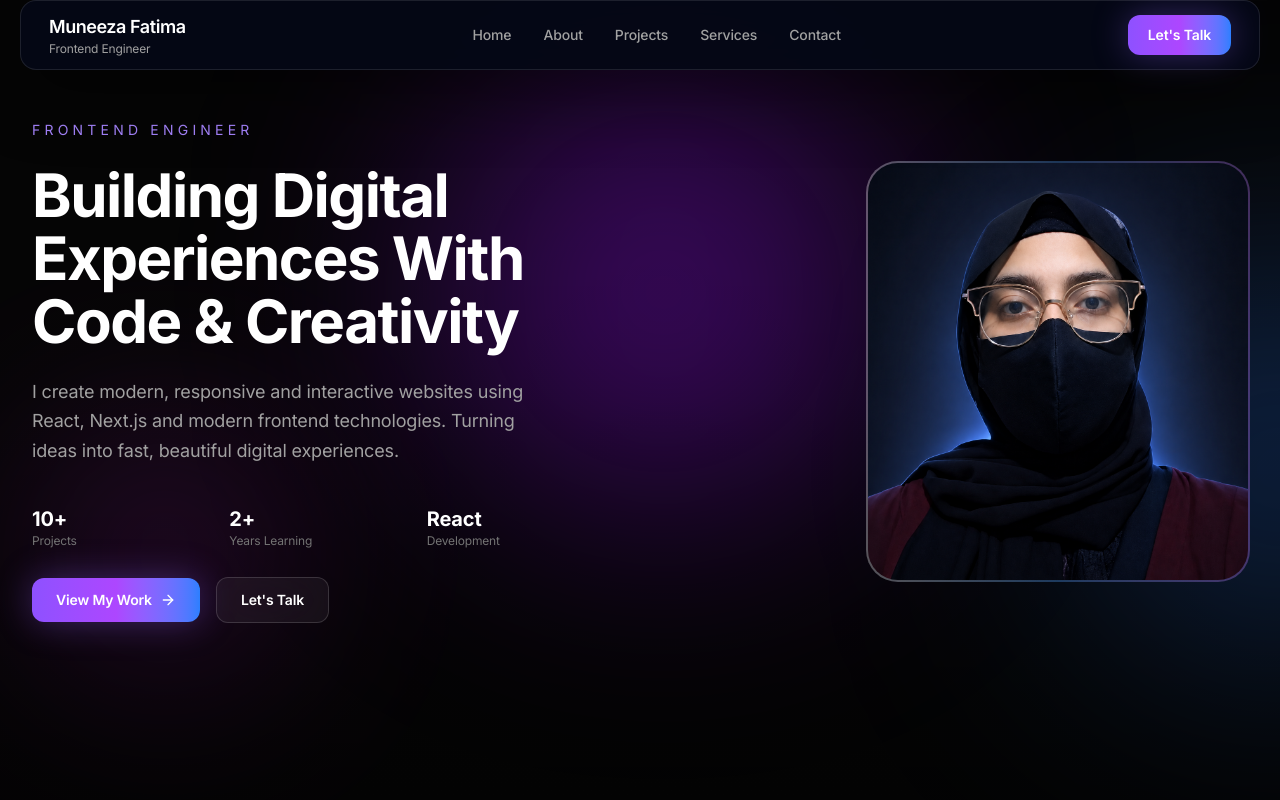
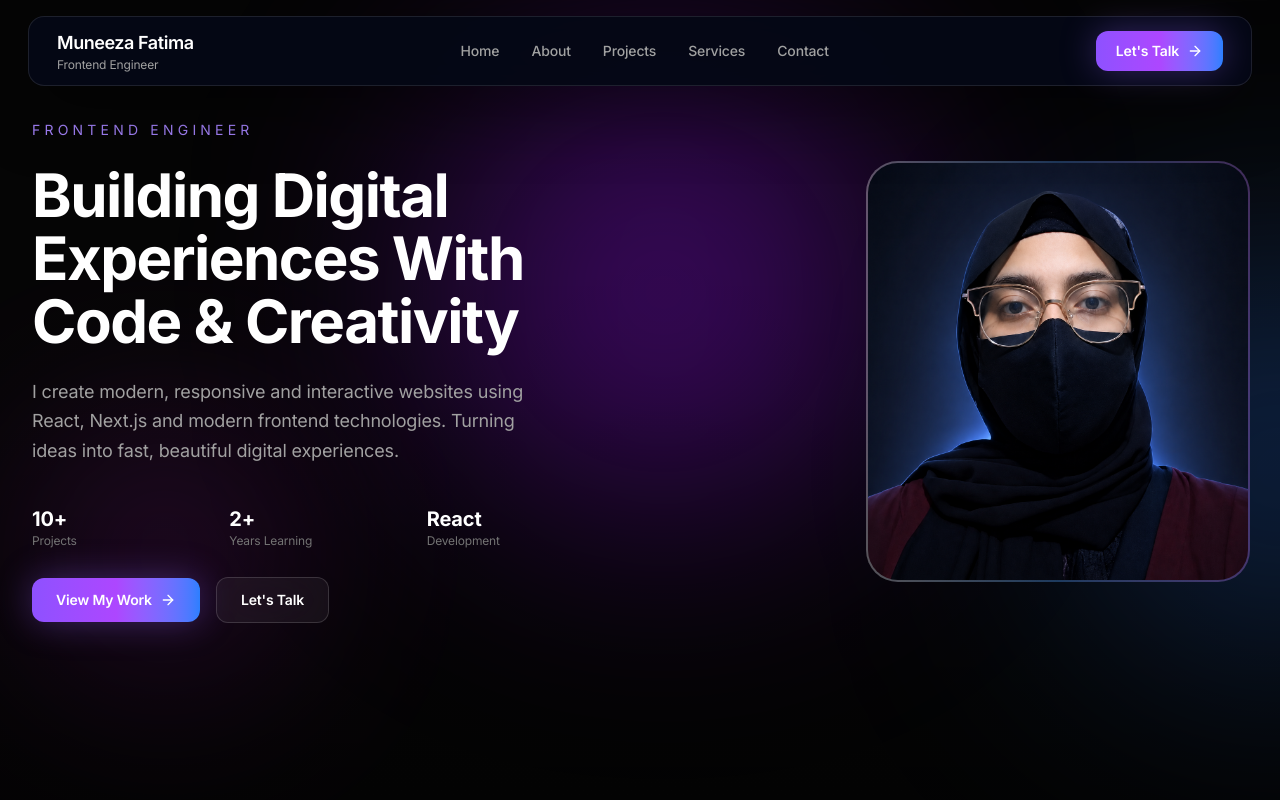
Before and after one commit to Muneeza-Fatima/My-Final-Portfolio, a Next.js app: page / in a window 1280 px wide. Shown: the top 800 px of the page. Built offline with nearby package versions, Linux system fonts and the light colour scheme.

Commit message:
navbar updates

```diff
--- a/components/layout/navbar.tsx
+++ b/components/layout/navbar.tsx
@@ -1,8 +1,9 @@
+
 "use client";
 
 import { useState } from "react";
-import { Menu, X } from "lucide-react";
-import { motion, AnimatePresence } from "framer-motion";
+import { Menu, X, ArrowRight } from "lucide-react";
+import { AnimatePresence, motion } from "framer-motion";
 
 const navItems = [
   {
@@ -49,18 +50,7 @@ export function Navbar() {
   };
 
   return (
-    <motion.header
-      initial={{
-        opacity: 0,
-        y: -20,
-      }}
-      animate={{
-        opacity: 1,
-        y: 0,
-      }}
-      transition={{
-        duration: 0.5,
-      }}
+    <header
       className="
         fixed
         top-0
@@ -71,15 +61,8 @@ export function Navbar() {
         w-full
       "
     >
-      <div
-        className="
-          mx-auto
-          w-full
-          max-w-7xl
-          px-3
-          sm:px-5
-        "
-      >
+      <div className="w-full px-4 pt-4 sm:px-5 md:px-7">
+        {/* Navbar */}
         <nav
           className="
             relative
@@ -111,6 +94,7 @@ export function Navbar() {
         >
           {/* Logo */}
           <button
+            type="button"
             onClick={() => handleScroll("#home")}
             className="
               flex
@@ -158,6 +142,7 @@ export function Navbar() {
           >
             {navItems.map((item) => (
               <button
+                type="button"
                 key={item.title}
                 onClick={() => handleScroll(item.href)}
                 className="
@@ -197,14 +182,15 @@ export function Navbar() {
             ))}
           </div>
 
-          {/* Desktop Let's Talk */}
+          {/* Desktop CTA */}
           <button
+            type="button"
             onClick={() => handleScroll("#contact")}
             className="
               hidden
 
               items-center
-              justify-center
+              gap-2
 
               rounded-xl
 
@@ -231,6 +217,8 @@ export function Navbar() {
             "
           >
             Let&apos;s Talk
+
+            <ArrowRight size={16} />
           </button>
 
           {/* Mobile Right Side */}
@@ -245,11 +233,12 @@ export function Navbar() {
           >
             {/* Mobile Let's Talk */}
             <button
+              type="button"
               onClick={() => handleScroll("#contact")}
               className="
                 flex
                 items-center
-                justify-center
+                gap-1.5
 
                 rounded-lg
 
@@ -274,6 +263,8 @@ export function Navbar() {
               "
             >
               Let&apos;s Talk
+
+              <ArrowRight size={13} />
             </button>
 
             {/* Mobile Menu Button */}
@@ -302,6 +293,8 @@ export function Navbar() {
                 transition
 
                 hover:bg-white/10
+
+                md:hidden
               "
               aria-label={open ? "Close menu" : "Open menu"}
             >
@@ -360,6 +353,7 @@ export function Navbar() {
               <div className="flex flex-col gap-3">
                 {navItems.map((item) => (
                   <button
+                    type="button"
                     key={item.title}
                     onClick={() => handleScroll(item.href)}
                     className="
@@ -387,6 +381,7 @@ export function Navbar() {
           )}
         </AnimatePresence>
       </div>
-    </motion.header>
+    </header>
   );
+
 }
```
